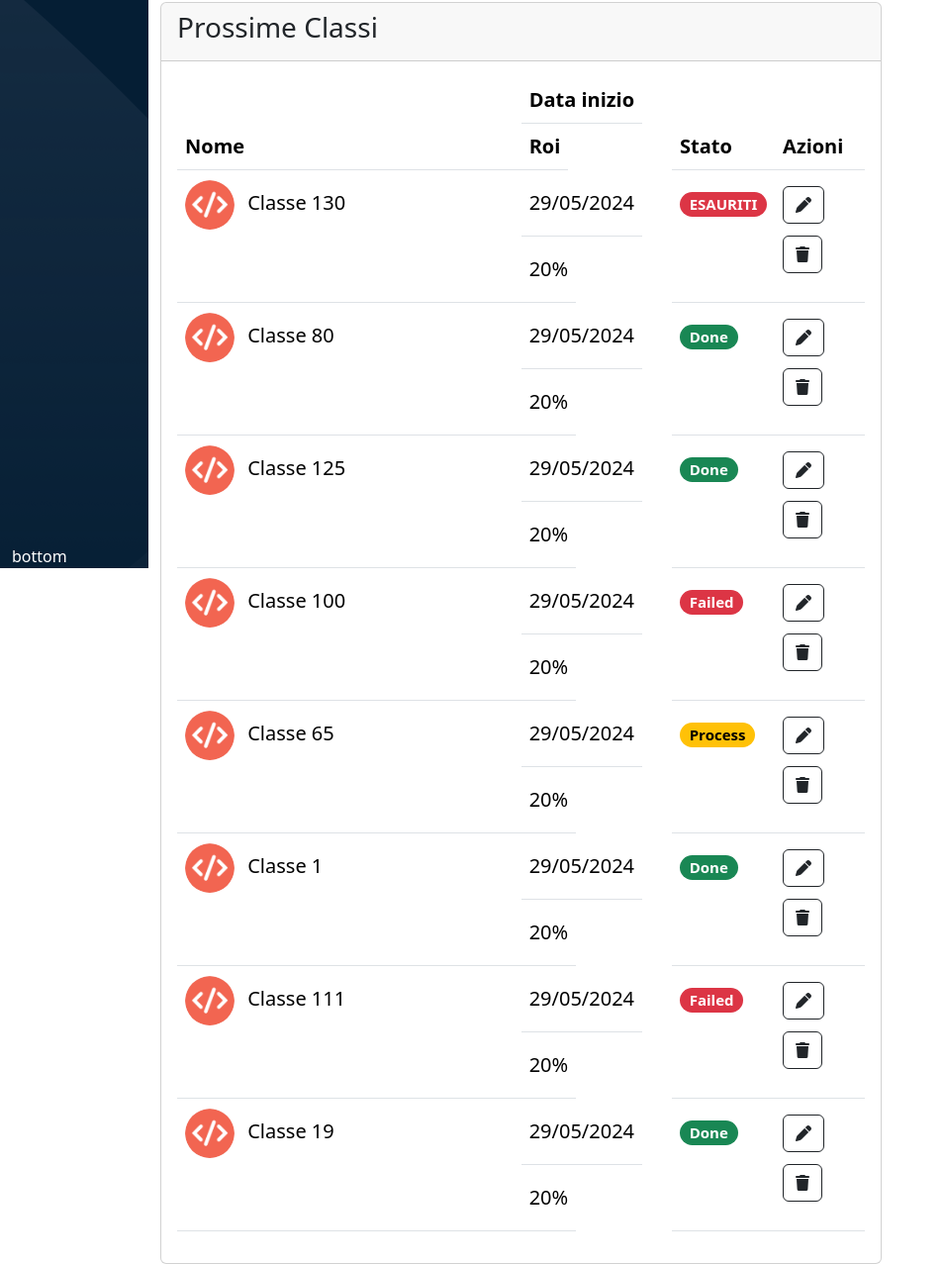
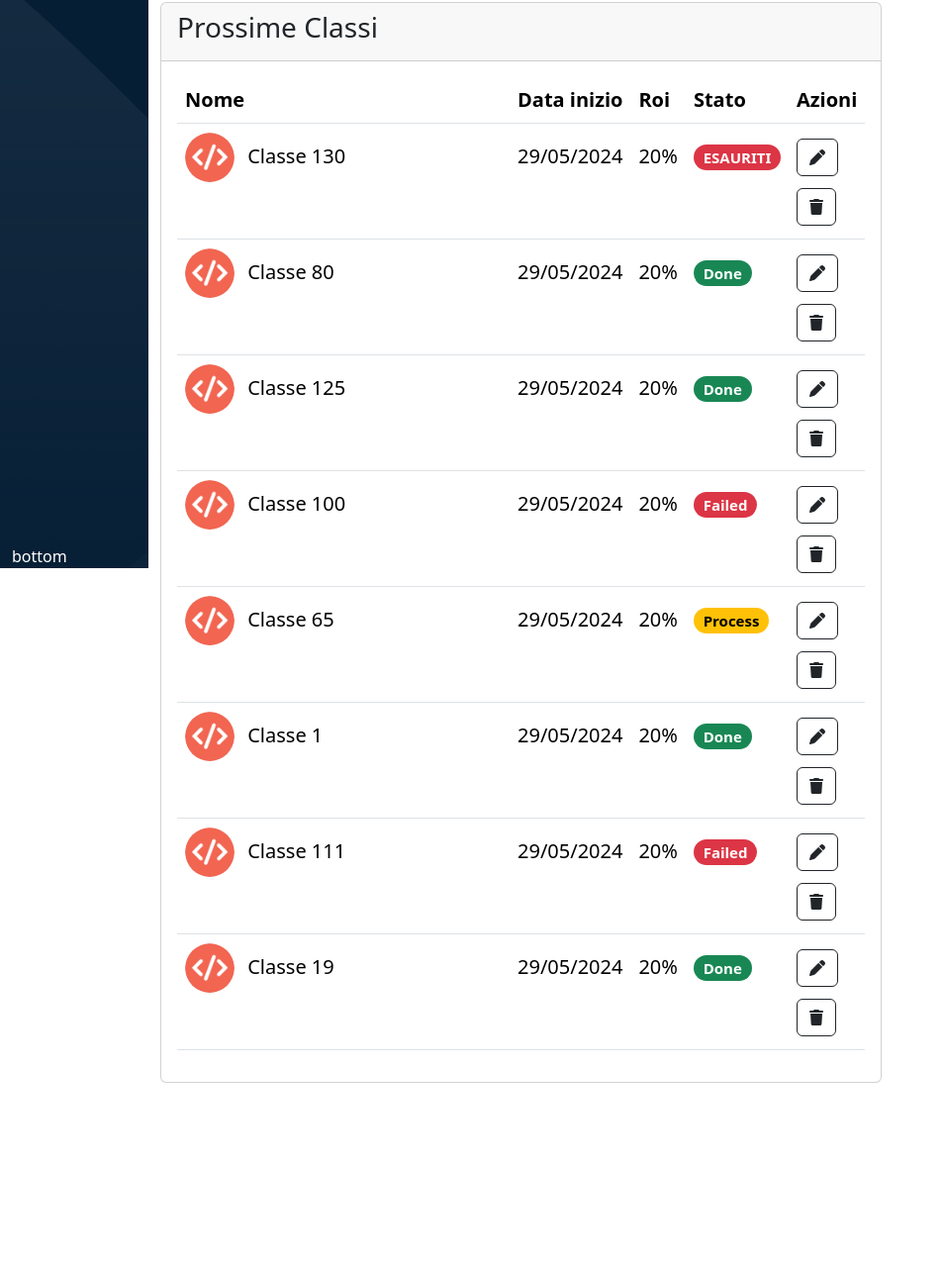
Before and after one commit to AleScla/html-css-bootstrap-dashboard, a plain HTML site: page index.html in a window 1280 px wide. Shown: the part 226-1503 px from the top of the page at 99% size, without its empty margins (0-954 px from the left). After the commit the page ends 1344 px from the top, so only its background shows below. Drawn offline with nearby package versions, Linux system fonts and the light colour scheme.

Commit message:
fixato display alle table-cells in responsive

```diff
--- a/index.html
+++ b/index.html
@@ -95,7 +95,7 @@
                         <div class="container-fluid">
                             <div class="row">
                                 <div class="col-12 col-lg-8">
-                                    <div class="card my-4">
+                                    <div class="card my-4"> <!-- card prossime classi -->
                                         <div class="card-header">
                                             <h3 class="card-title">Prossime Classi</h5>
                                         </div>
@@ -106,16 +106,16 @@
                                                     <th class="w-50">
                                                         Nome
                                                     </th>
-                                                    <th class="d-none d-md-inline-block" scope="col">
+                                                    <th class="d-none d-md-table-cell" >
                                                         Data inizio
                                                     </th>
-                                                    <th class="d-none d-md-inline-block" class="text-uppercase" scope="col">
+                                                    <th class="d-none d-md-table-cell" class="text-uppercase" >
                                                         Roi
                                                     </th>
-                                                    <th scope="col">
+                                                    <th>
                                                         Stato
                                                     </th>
-                                                    <th scope="col">
+                                                    <th>
                                                         Azioni
                                                     </th>
                                                   </tr>
@@ -130,8 +130,8 @@
                                                             Classe 130
                                                         </span>
                                                     </td>
-                                                    <td class="d-none d-md-inline-block">29/05/2024</td>
-                                                    <td class="d-none d-md-inline-block">20%</td>
+                                                    <td class="d-none d-md-table-cell">29/05/2024</td>
+                                                    <td class="d-none d-md-table-cell">20%</td>
                                                     <td>
                                                         <span class="badge rounded-pill text-bg-danger">ESAURITI</span>
                                                     </td>
@@ -153,8 +153,8 @@
                                                             Classe 80
                                                         </span>
                                                     </td>
-                                                    <td class="d-none d-md-inline-block">29/05/2024</td>
-                                                    <td class="d-none d-md-inline-block">20%</td>
+                                                    <td class="d-none d-md-table-cell">29/05/2024</td>
+                                                    <td class="d-none d-md-table-cell">20%</td>
                                                     <td>
                                                         <span class="badge rounded-pill text-bg-success">Done</span>
                                                     </td>
@@ -176,8 +176,8 @@
                                                             Classe 125
                                                         </span>
                                                     </td>
-                                                    <td class="d-none d-md-inline-block">29/05/2024</td>
-                                                    <td class="d-none d-md-inline-block">20%</td>
+                                                    <td class="d-none d-md-table-cell">29/05/2024</td>
+                                                    <td class="d-none d-md-table-cell">20%</td>
                                                     <td>
                                                         <span class="badge rounded-pill text-bg-success">Done</span>
                                                     </td>
@@ -199,8 +199,8 @@
                                                             Classe 100
                                                         </span>
                                                     </td>
-                                                    <td class="d-none d-md-inline-block">29/05/2024</td>
-                                                    <td class="d-none d-md-inline-block">20%</td>
+                                                    <td class="d-none d-md-table-cell">29/05/2024</td>
+                                                    <td class="d-none d-md-table-cell">20%</td>
                                                     <td>
                                                         <span class="badge rounded-pill text-bg-danger">Failed</span>
                                                     </td>
@@ -222,8 +222,8 @@
                                                             Classe 65
                                                         </span>
                                                     </td>
-                                                    <td class="d-none d-md-inline-block">29/05/2024</td>
-                                                    <td class="d-none d-md-inline-block">20%</td>
+                                                    <td class="d-none d-md-table-cell">29/05/2024</td>
+                                                    <td class="d-none d-md-table-cell">20%</td>
                                                     <td>
                                                         <span class="badge rounded-pill text-bg-warning">Process</span>
                                                     </td>
@@ -245,8 +245,8 @@
                                                             Classe 1
                                                         </span>
                                                     </td>
-                                                    <td class="d-none d-md-inline-block">29/05/2024</td>
-                                                    <td class="d-none d-md-inline-block">20%</td>
+                                                    <td class="d-none d-md-table-cell">29/05/2024</td>
+                                                    <td class="d-none d-md-table-cell">20%</td>
                                                     <td>
                                                         <span class="badge rounded-pill text-bg-success">Done</span>
                                                     </td>
@@ -268,8 +268,8 @@
                                                             Classe 111
                                                         </span>
                                                     </td>
-                                                    <td class="d-none d-md-inline-block">29/05/2024</td>
-                                                    <td class="d-none d-md-inline-block">20%</td>
+                                                    <td class="d-none d-md-table-cell">29/05/2024</td>
+                                                    <td class="d-none d-md-table-cell">20%</td>
                                                     <td>
                                                         <span class="badge rounded-pill text-bg-danger">Failed</span>
                                                     </td>
@@ -291,8 +291,8 @@
                                                             Classe 19
                                                         </span>
                                                     </td>
-                                                    <td class="d-none d-md-inline-block">29/05/2024</td>
-                                                    <td class="d-none d-md-inline-block">20%</td>
+                                                    <td class="d-none d-md-table-cell">29/05/2024</td>
+                                                    <td class="d-none d-md-table-cell">20%</td>
                                                     <td>
                                                         <span class="badge rounded-pill text-bg-success">Done</span>
                                                     </td>
@@ -306,10 +306,9 @@
                                                     </td>
                                                   </tr>
                                                 </tbody>
-                                              </table>
-
+                                            </table>
                                         </div>
-                                    </div>
+                                    </div><!-- card prossime classi -->
                                 </div>
                                 <div class="col-12 col-lg-4">
 
```
